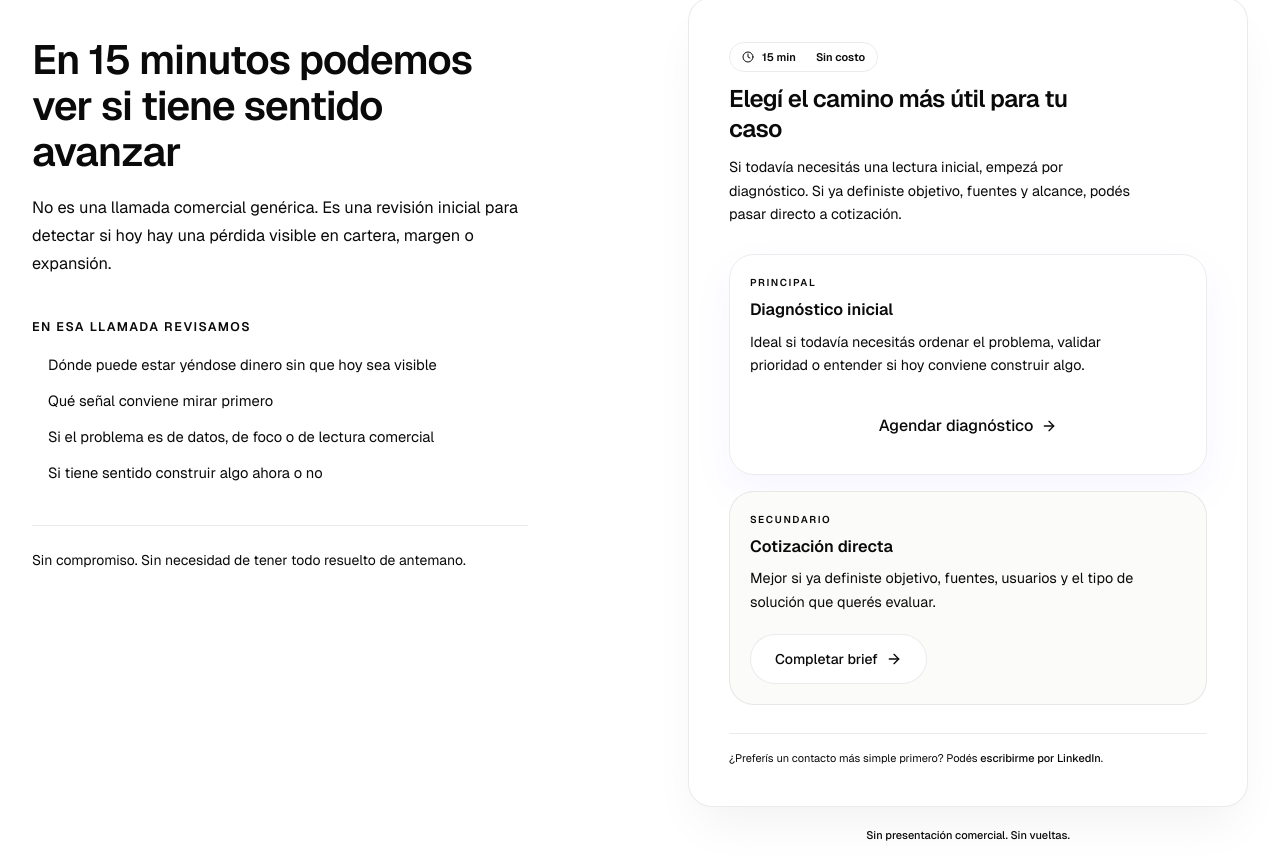
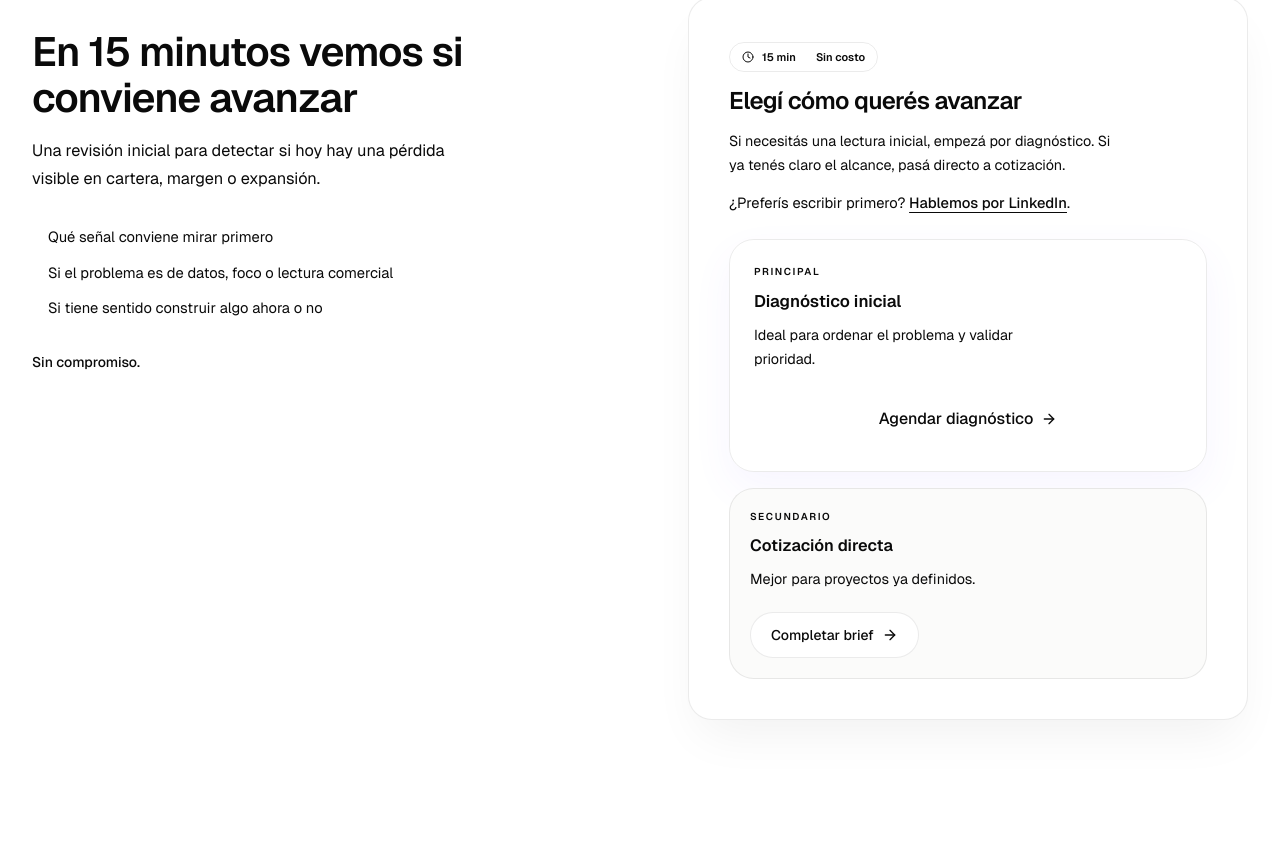
Before and after one commit to AluenIriarte/WebPage, a React (Vite) app: page / in a window 1280 px wide. Shown: the part 4020-4880 px from the top of the page. Built offline with nearby package versions, Linux system fonts and the light colour scheme.

Commit message:
refactor(contact): simplify copy and improve conversion hierarchy

```diff
--- a/src/app/components/EntryOffer.tsx
+++ b/src/app/components/EntryOffer.tsx
@@ -7,9 +7,8 @@ import { trackCalendlyClick, trackDiagnosisClick, trackQuoteClick } from "../lib
 const LINKEDIN_URL = "https://www.linkedin.com/in/alan-leonel-perez-argentina/?skipRedirect=true";
 
 const items = [
-  "D\u00f3nde puede estar y\u00e9ndose dinero sin que hoy sea visible",
   "Qu\u00e9 se\u00f1al conviene mirar primero",
-  "Si el problema es de datos, de foco o de lectura comercial",
+  "Si el problema es de datos, foco o lectura comercial",
   "Si tiene sentido construir algo ahora o no",
 ];
 
@@ -22,13 +21,13 @@ export function EntryOffer() {
       />
 
       <div className="mx-auto max-w-7xl px-6 lg:px-8">
-        <div className="grid items-start gap-16 lg:grid-cols-2 lg:gap-24">
+        <div className="grid items-start gap-14 lg:grid-cols-2 lg:gap-24">
           <motion.div
             initial={{ opacity: 0, x: -20 }}
             whileInView={{ opacity: 1, x: 0 }}
             viewport={{ once: true, margin: "-60px" }}
             transition={{ duration: 0.75, ease: [0.22, 1, 0.36, 1] }}
-            className="space-y-10"
+            className="space-y-8"
           >
             <div className="flex items-center gap-3">
               <div className="h-px w-8 rounded-full bg-accent/40" />
@@ -37,22 +36,19 @@ export function EntryOffer() {
               </span>
             </div>
 
-            <div className="space-y-5">
+            <div className="space-y-4">
               <h2 className="max-w-[30rem] text-[2rem] font-semibold leading-[1.12] tracking-tight text-foreground md:text-[2.35rem] lg:text-[2.55rem]">
-                {"En 15 minutos podemos ver si tiene sentido avanzar"}
+                {"En 15 minutos vemos si conviene avanzar"}
               </h2>
-              <p className="max-w-[31rem] text-[1.02rem] leading-[1.72] text-muted-foreground">
+              <p className="max-w-[29rem] text-[1.02rem] leading-[1.72] text-muted-foreground">
                 {
-                  "No es una llamada comercial gen\u00e9rica. Es una revisi\u00f3n inicial para detectar si hoy hay una p\u00e9rdida visible en cartera, margen o expansi\u00f3n."
+                  "Una revisi\u00f3n inicial para detectar si hoy hay una p\u00e9rdida visible en cartera, margen o expansi\u00f3n."
                 }
               </p>
             </div>
 
-            <div className="space-y-4">
-              <p className="text-[0.78rem] font-semibold uppercase tracking-[0.12em] text-foreground/38">
-                {"En esa llamada revisamos"}
-              </p>
-              <ul className="max-w-[31rem] space-y-3">
+            <div>
+              <ul className="max-w-[29rem] space-y-3">
                 {items.map((item, index) => (
                   <motion.li
                     key={item}
@@ -69,8 +65,8 @@ export function EntryOffer() {
               </ul>
             </div>
 
-            <p className="max-w-[31rem] border-t border-border/30 pt-6 text-sm text-muted-foreground/60">
-              {"Sin compromiso. Sin necesidad de tener todo resuelto de antemano."}
+            <p className="text-sm font-medium text-muted-foreground/68">
+              {"Sin compromiso."}
             </p>
           </motion.div>
 
@@ -84,8 +80,8 @@ export function EntryOffer() {
             <div className="relative overflow-hidden rounded-3xl border border-border/50 bg-white shadow-2xl shadow-black/[0.06]">
               <div className="h-1 w-full bg-gradient-to-r from-accent/60 via-accent to-accent/60" />
 
-              <div className="space-y-7 p-8 lg:p-10">
-                <div className="space-y-3">
+              <div className="space-y-6 p-8 lg:p-10">
+                <div className="space-y-3.5">
                   <div className="inline-flex items-center gap-2 rounded-full border border-accent/12 bg-accent/8 px-3 py-1.5 text-[11px] font-semibold text-accent">
                     <Clock className="h-3 w-3" />
                     <span>15 min</span>
@@ -93,29 +89,40 @@ export function EntryOffer() {
                     <span>Sin costo</span>
                   </div>
 
-                  <h3 className="max-w-[24rem] text-[1.5rem] font-semibold leading-tight tracking-tight text-foreground">
-                    {"Eleg\u00ed el camino m\u00e1s \u00fatil para tu caso"}
+                  <h3 className="max-w-[21rem] text-[1.5rem] font-semibold leading-tight tracking-tight text-foreground">
+                    {"Eleg\u00ed c\u00f3mo quer\u00e9s avanzar"}
                   </h3>
 
-                  <p className="max-w-[26rem] text-[0.9rem] leading-relaxed text-muted-foreground">
+                  <p className="max-w-[24rem] text-[0.9rem] leading-relaxed text-muted-foreground">
                     {
-                      "Si todav\u00eda necesit\u00e1s una lectura inicial, empez\u00e1 por diagn\u00f3stico. Si ya definiste objetivo, fuentes y alcance, pod\u00e9s pasar directo a cotizaci\u00f3n."
+                      "Si necesit\u00e1s una lectura inicial, empez\u00e1 por diagn\u00f3stico. Si ya ten\u00e9s claro el alcance, pas\u00e1 directo a cotizaci\u00f3n."
                     }
+                  </p>
+
+                  <p className="max-w-[24rem] text-[0.92rem] leading-relaxed text-muted-foreground">
+                    {"\u00bfPrefer\u00eds escribir primero? "}
+                    <a
+                      href={LINKEDIN_URL}
+                      target="_blank"
+                      rel="noopener noreferrer"
+                      className="font-medium text-accent underline decoration-accent/30 underline-offset-4 transition-colors hover:text-accent/80 hover:decoration-accent/70"
+                    >
+                      {"Hablemos por LinkedIn"}
+                    </a>
+                    {"."}
                   </p>
                 </div>
 
                 <div className="space-y-4">
-                  <div className="rounded-[1.55rem] border border-accent/18 bg-accent/[0.05] p-5 shadow-[0_16px_40px_rgba(122,92,255,0.06)]">
-                    <p className="text-[10px] font-semibold uppercase tracking-[0.16em] text-accent/58">
-                      Principal
+                  <div className="rounded-[1.55rem] border border-accent/18 bg-accent/[0.05] p-6 shadow-[0_16px_40px_rgba(122,92,255,0.06)]">
+                    <p className="text-[10px] font-semibold uppercase tracking-[0.16em] text-accent/52">
+                      PRINCIPAL
                     </p>
-                    <p className="mt-2 text-[1.02rem] font-semibold text-foreground">
+                    <p className="mt-2.5 text-[1.05rem] font-semibold text-foreground">
                       {"Diagn\u00f3stico inicial"}
                     </p>
-                    <p className="mt-2 max-w-[24rem] text-[0.9rem] leading-relaxed text-muted-foreground">
-                      {
-                        "Ideal si todav\u00eda necesit\u00e1s ordenar el problema, validar prioridad o entender si hoy conviene construir algo."
-                      }
+                    <p className="mt-2.5 max-w-[18rem] text-[0.9rem] leading-relaxed text-muted-foreground">
+                      {"Ideal para ordenar el problema y validar prioridad."}
                     </p>
                     <a
                       href={CALENDLY_URL}
@@ -131,52 +138,27 @@ export function EntryOffer() {
                   </div>
 
                   <div className="rounded-[1.55rem] border border-border/55 bg-[#FBFBFA] p-5">
-                    <p className="text-[10px] font-semibold uppercase tracking-[0.16em] text-foreground/38">
-                      Secundario
+                    <p className="text-[10px] font-semibold uppercase tracking-[0.16em] text-foreground/34">
+                      SECUNDARIO
                     </p>
-                    <p className="mt-2 text-[1.02rem] font-semibold text-foreground">
+                    <p className="mt-2.5 text-[1.02rem] font-semibold text-foreground">
                       {"Cotizaci\u00f3n directa"}
                     </p>
-                    <p className="mt-2 max-w-[24rem] text-[0.9rem] leading-relaxed text-muted-foreground">
-                      {
-                        "Mejor si ya definiste objetivo, fuentes, usuarios y el tipo de soluci\u00f3n que quer\u00e9s evaluar."
-                      }
+                    <p className="mt-2.5 max-w-[17rem] text-[0.9rem] leading-relaxed text-muted-foreground">
+                      {"Mejor para proyectos ya definidos."}
                     </p>
                     <Link
                       to={QUOTE_PAGE_HREF}
                       onClick={() => trackQuoteClick("entry_offer_secondary")}
-                      className="group mt-5 inline-flex items-center justify-center gap-2 rounded-full border border-border/70 bg-white px-6 py-3.5 text-sm font-medium text-foreground transition-all duration-300 hover:border-accent/35 hover:bg-accent/5 hover:text-accent"
+                      className="group mt-5 inline-flex items-center justify-center gap-2 rounded-full border border-border/70 bg-white px-5 py-3 text-sm font-medium text-foreground transition-all duration-300 hover:border-accent/35 hover:bg-accent/5 hover:text-accent"
                     >
                       {"Completar brief"}
                       <ArrowRight className="h-4 w-4 transition-transform duration-200 group-hover:translate-x-1" />
                     </Link>
                   </div>
                 </div>
-
-                <p className="border-t border-border/30 pt-4 text-[11px] text-muted-foreground/55">
-                  {"\u00bfPrefer\u00eds un contacto m\u00e1s simple primero? Pod\u00e9s "}
-                  <a
-                    href={LINKEDIN_URL}
-                    target="_blank"
-                    rel="noopener noreferrer"
-                    className="font-medium text-accent transition-colors hover:text-accent/75"
-                  >
-                    {"escribirme por LinkedIn"}
-                  </a>
-                  {"."}
-                </p>
               </div>
             </div>
-
-            <motion.p
-              initial={{ opacity: 0 }}
-              whileInView={{ opacity: 1 }}
-              viewport={{ once: true }}
-              transition={{ duration: 0.5, delay: 0.5 }}
-              className="mt-5 text-center text-[11px] font-medium text-muted-foreground/45"
-            >
-              {"Sin presentaci\u00f3n comercial. Sin vueltas."}
-            </motion.p>
           </motion.div>
         </div>
       </div>
```
